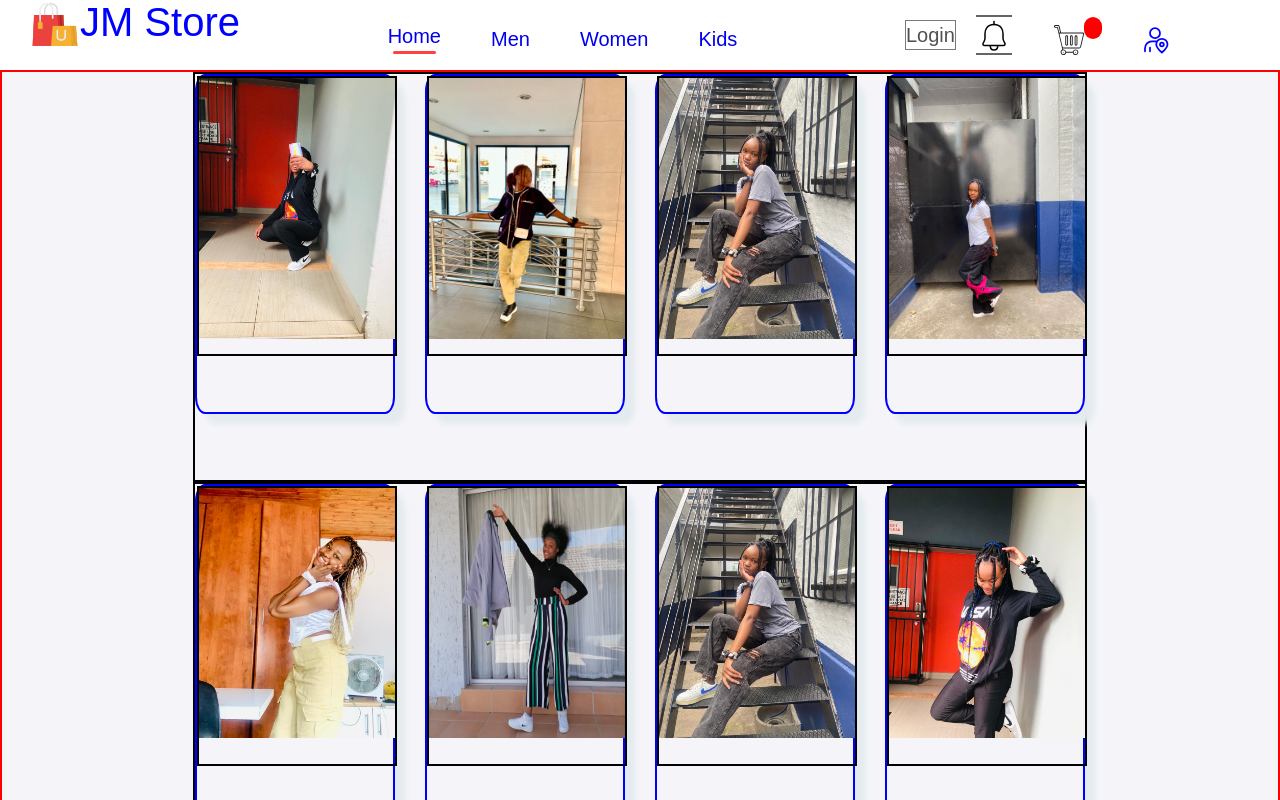
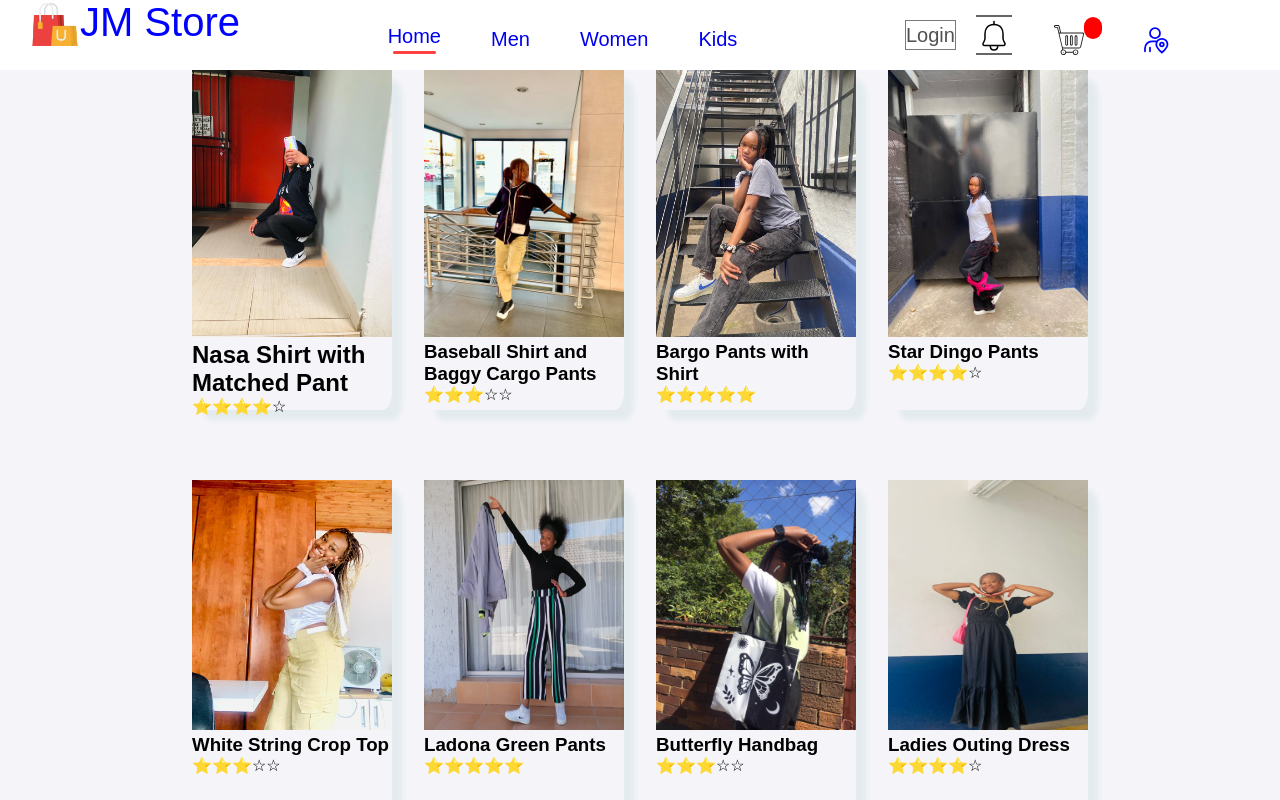
Before and after one commit to GianaTk7/ITProjects, a React (Create React App) app: page /Mycollections in a window 1280 px wide. Shown: the top 800 px of the page. Built offline with nearby package versions, Linux system fonts and the light colour scheme.

Commit message:
Fixed my collection page

```diff
--- a/src/Components/Mycollectionsholder/Mycollections.css
+++ b/src/Components/Mycollectionsholder/Mycollections.css
@@ -5,13 +5,11 @@
 }
 .Mycollectionsss {
     width: 100%;
-    border: 2px solid red;
     margin-top: 70px;
 }
 .colle{
  width: 70%;
  height: 410px;
- border: 2px solid black;
 margin: auto;
 display: flex;
 justify-content: space-between
@@ -19,14 +17,12 @@
 .my-fits{
     width: 200px;
     height: 340px;
-    border: 2px solid blue;
     border-radius: 5%;
     box-shadow: 10px 10px 5px rgb(228, 235, 238);
 }
 .my-images{
     width: 200px;
     height: 280px;
-    border: 2px solid black;
     gap: 40px;
 }
 .img1{
@@ -36,3 +32,42 @@
 width: 100%;
 height: 250px;
 }
+
+.modal-overlay {
+    position: fixed;
+    top: 0;
+    left: 0;
+    right: 0;
+    bottom: 0;
+    background-color: rgba(0, 0, 0, 0.7);
+    display: flex;
+    justify-content: center;
+    align-items: center;
+    z-index: 1000;
+  }
+
+  .modal-content {
+    background-color: #fff;
+    padding: 20px;
+    border-radius: 8px;
+    max-width: 600px;
+    width: 90%;
+    text-align: center;
+    position: relative;
+  }
+
+  .modal-image {
+    width: 100%;
+    height: auto;
+    margin-bottom: 15px;
+  }
+
+  .close-button {
+    margin-top: 10px;
+    padding: 5px 10px;
+    border: none;
+    background-color: #333;
+    color: #fff;
+    cursor: pointer;
+    border-radius: 4px;
+  }
--- a/src/Components/Mycollectionsholder/Mycollections.jsx
+++ b/src/Components/Mycollectionsholder/Mycollections.jsx
@@ -1,25 +1,113 @@
-import React from 'react'
-import './Mycollections.css'
+import React, { useState } from 'react';
+import './Mycollections.css';
+
 function Mycollections() {
+  const [isModalOpen, setIsModalOpen] = useState(false);
+  const [modalContent, setModalContent] = useState({ imageSrc: '', description: '', rating: '' });
+
+  const handleImageClick = (imageSrc, description, rating) => {
+    setModalContent({ imageSrc, description, rating });
+    setIsModalOpen(true);
+  };
+
+  const closeModal = () => {
+    setIsModalOpen(false);
+  };
+
   return (
     <>
-    <div className="Mycollectionsss">
-   <div className='colle'>
-    <div className='my-fits'><div className='my-images'><img src='myimage1.jpg' alt='me' className='img1'/><div className='images-discription'></div></div></div>
-    <div className='my-fits'><div className='my-images'><img src='image2.jpg' alt='me' className='img1'/><div className='images-discription'></div></div></div>
-    <div className='my-fits'><div className='my-images'><img src='img3.jpg' alt='me' className='img1'/><div className='images-discription'></div></div></div>
-    <div className='my-fits'><div className='my-images'><img src='image4.jpg' alt='me' className='img1'/><div className='images-discription'></div></div></div>
+      <div className="Mycollectionsss">
+        <div className='colle'>
+          <div className='my-fits'>
+            <div className='my-images' onClick={() => handleImageClick('myimage1.jpg', 'Nasa Shirt with Matched Pant', '⭐⭐⭐⭐☆')}>
+              <img src='myimage1.jpg' alt='Picture 1' className='img1' />
+              <div className='images-discription'>
+                <h2>Nasa Shirt with Matched Pant</h2>
+                <p>⭐⭐⭐⭐☆</p>
+              </div>
+            </div>
+          </div>
+          <div className='my-fits'>
+            <div className='my-images' onClick={() => handleImageClick('image2.jpg', 'Baseball Shirt and Baggy Cargo Pants', '⭐⭐⭐☆☆')}>
+              <img src='image2.jpg' alt='Picture 2' className='img1' />
+              <div className='images-discription'>
+                <h3>Baseball Shirt and Baggy Cargo Pants</h3>
+                <p>⭐⭐⭐☆☆</p>
+              </div>
+            </div>
+          </div>
+          <div className='my-fits'>
+            <div className='my-images' onClick={() => handleImageClick('img3.jpg', 'Bargo Pants with Shirt', '⭐⭐⭐⭐⭐')}>
+              <img src='img3.jpg' alt='Picture 3' className='img1' />
+              <div className='images-discription'>
+                <h3>Bargo Pants with Shirt</h3>
+                <p>⭐⭐⭐⭐⭐</p>
+              </div>
+            </div>
+          </div>
+          <div className='my-fits'>
+            <div className='my-images' onClick={() => handleImageClick('image4.jpg', 'Star Dingo Pants', '⭐⭐⭐⭐☆')}>
+              <img src='image4.jpg' alt='Picture 4' className='img1' />
+              <div className='images-discription'>
+                <h3>Star Dingo Pants</h3>
+                <p>⭐⭐⭐⭐☆</p>
+              </div>
+            </div>
+          </div>
+        </div>
 
-   </div>
-   <div className='colle'>
-   <div className='my-fits'><div className='my-images'><img src='images7.jpg' alt='me' className='img2'/><div className='images-discription'></div></div></div>
-    <div className='my-fits'><div className='my-images'><img src='image6.jpg' alt='me' className='img2'/><div className='images-discription'></div></div></div>
-    <div className='my-fits'><div className='my-images'><img src='img3.jpg' alt='me' className='img2'/><div className='images-discription'></div></div></div>
-    <div className='my-fits'><div className='my-images'><img src='image8.jpg' alt='me' className='img2'/><div className='images-discription'></div></div></div>
-   </div>
-    </div>
+        <div className='colle'>
+          <div className='my-fits'>
+            <div className='my-images' onClick={() => handleImageClick('images7.jpg', 'White String Crop Top', '⭐⭐⭐☆☆')}>
+              <img src='images7.jpg' alt='Picture 5' className='img2' />
+              <div className='images-discription'>
+                <h3>White String Crop Top</h3>
+                <p>⭐⭐⭐☆☆</p>
+              </div>
+            </div>
+          </div>
+          <div className='my-fits'>
+            <div className='my-images' onClick={() => handleImageClick('image6.jpg', 'Ladona Green Pants', '⭐⭐⭐⭐⭐')}>
+              <img src='image6.jpg' alt='Picture 6' className='img2' />
+              <div className='images-discription'>
+                <h3>Ladona Green Pants</h3>
+                <p>⭐⭐⭐⭐⭐</p>
+              </div>
+            </div>
+          </div>
+          <div className='my-fits'>
+            <div className='my-images' onClick={() => handleImageClick('handb.jpg', 'Butterfly Handbag', '⭐⭐⭐☆☆')}>
+              <img src='handb.jpg' alt='Picture 7' className='img2' />
+              <div className='images-discription'>
+                <h3>Butterfly Handbag</h3>
+                <p>⭐⭐⭐☆☆</p>
+              </div>
+            </div>
+          </div>
+          <div className='my-fits'>
+            <div className='my-images' onClick={() => handleImageClick('lastcolleimg.jpg', 'Ladies Outing Dress', '⭐⭐⭐⭐☆')}>
+              <img src='lastcolleimg.jpg' alt='Picture 8' className='img2' />
+              <div className='images-discription'>
+                <h3>Ladies Outing Dress</h3>
+                <p>⭐⭐⭐⭐☆</p>
+              </div>
+            </div>
+          </div>
+        </div>
+      </div>
+
+      {isModalOpen && (
+        <div className="modal-overlay" onClick={closeModal}>
+          <div className="modal-content" onClick={(e) => e.stopPropagation()}>
+            <img src={modalContent.imageSrc} alt="Modal" className="modal-image" />
+            <h2>{modalContent.description}</h2>
+            <p>{modalContent.rating}</p>
+            <button className="close-button" onClick={closeModal}>Close</button>
+          </div>
+        </div>
+      )}
     </>
-  )
+  );
 }
 
-export default Mycollections
+export default Mycollections;
```
Also changed, not shown: public/handb.jpg (added), public/lastcolleimg.jpg (added).
